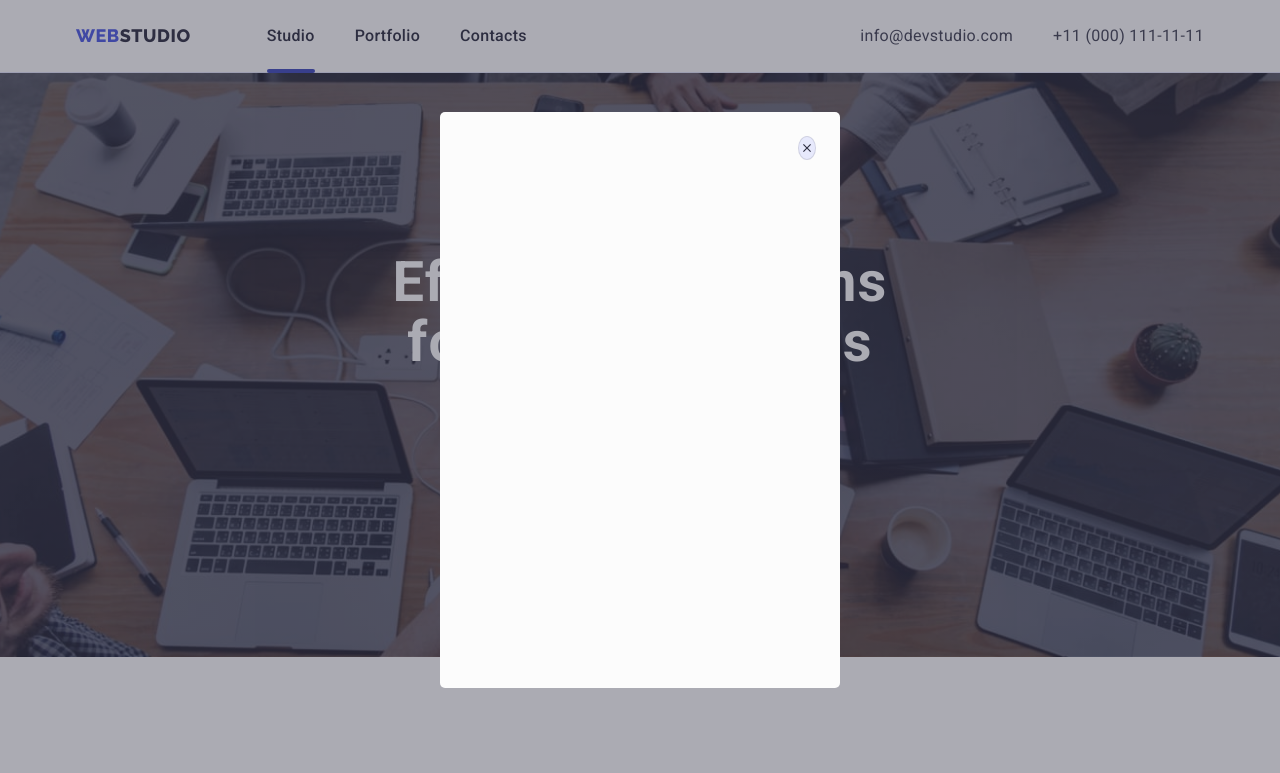
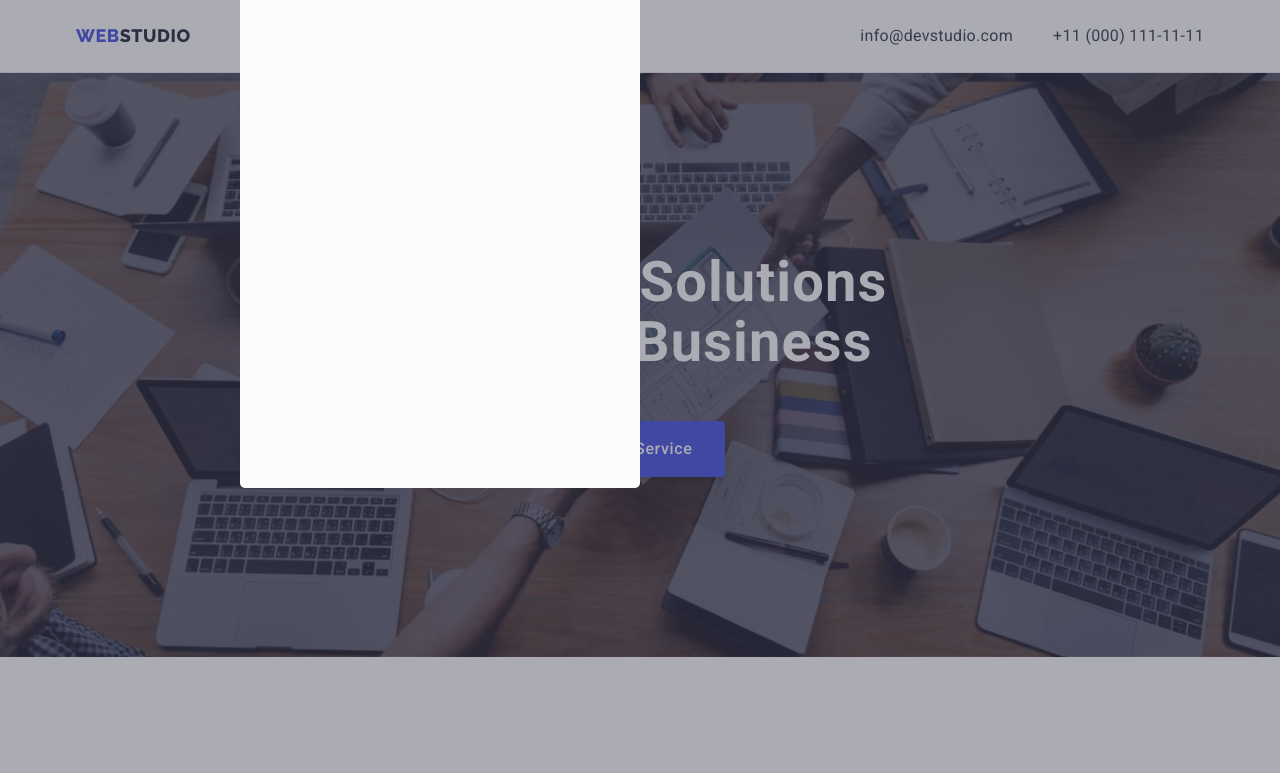
Before and after one commit to vika-tsymbaliyk/goit-markup-hw-05, a plain HTML site: page index.html in a window 1280 px wide. Both pictures are taken after a click on the button "Order Service". Shown: the top 773 px of the page. Drawn offline with nearby package versions, Linux system fonts and the light colour scheme.

Commit message:
Update styles.css

```diff
--- a/css/styles.css
+++ b/css/styles.css
@@ -509,6 +509,7 @@ header {
   position: absolute;
   top: 50%;
   left: 50%;
+  margin: -200px;
   transform: translate(-50%, -50%);
 }
 .modal-close {
```
